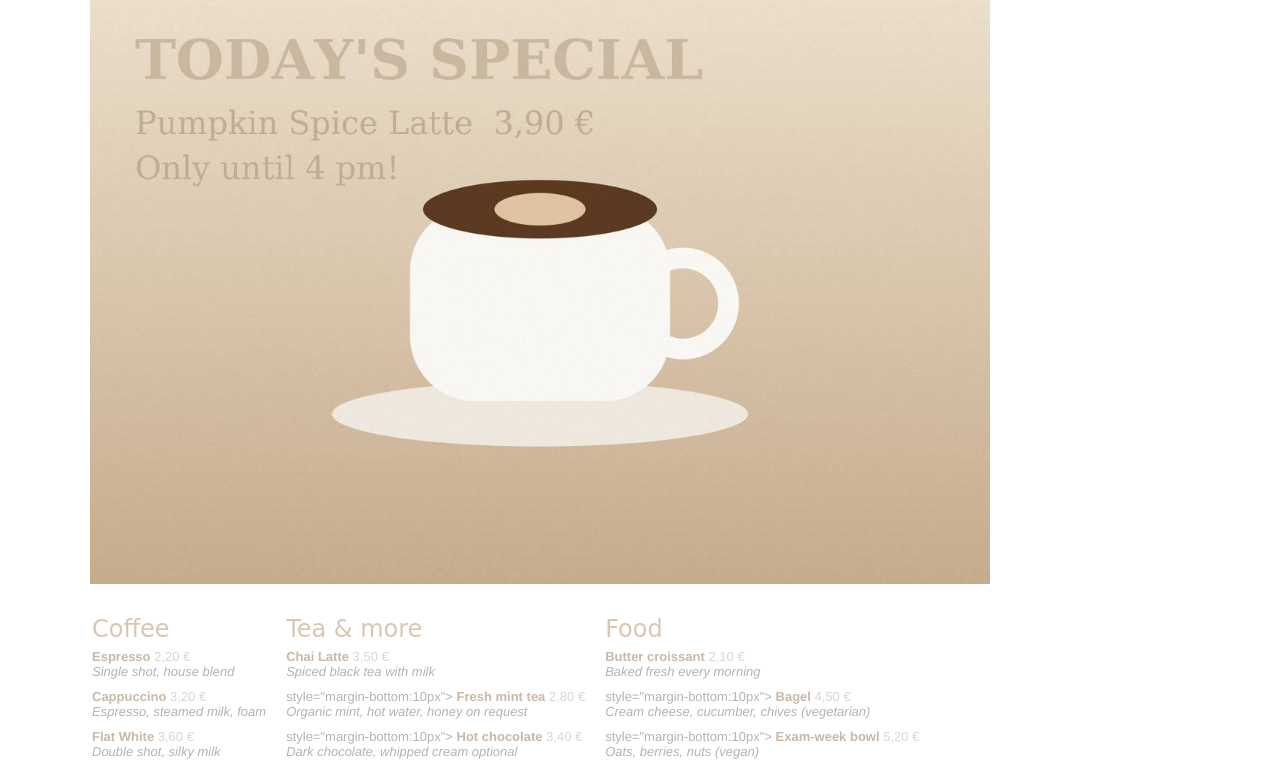
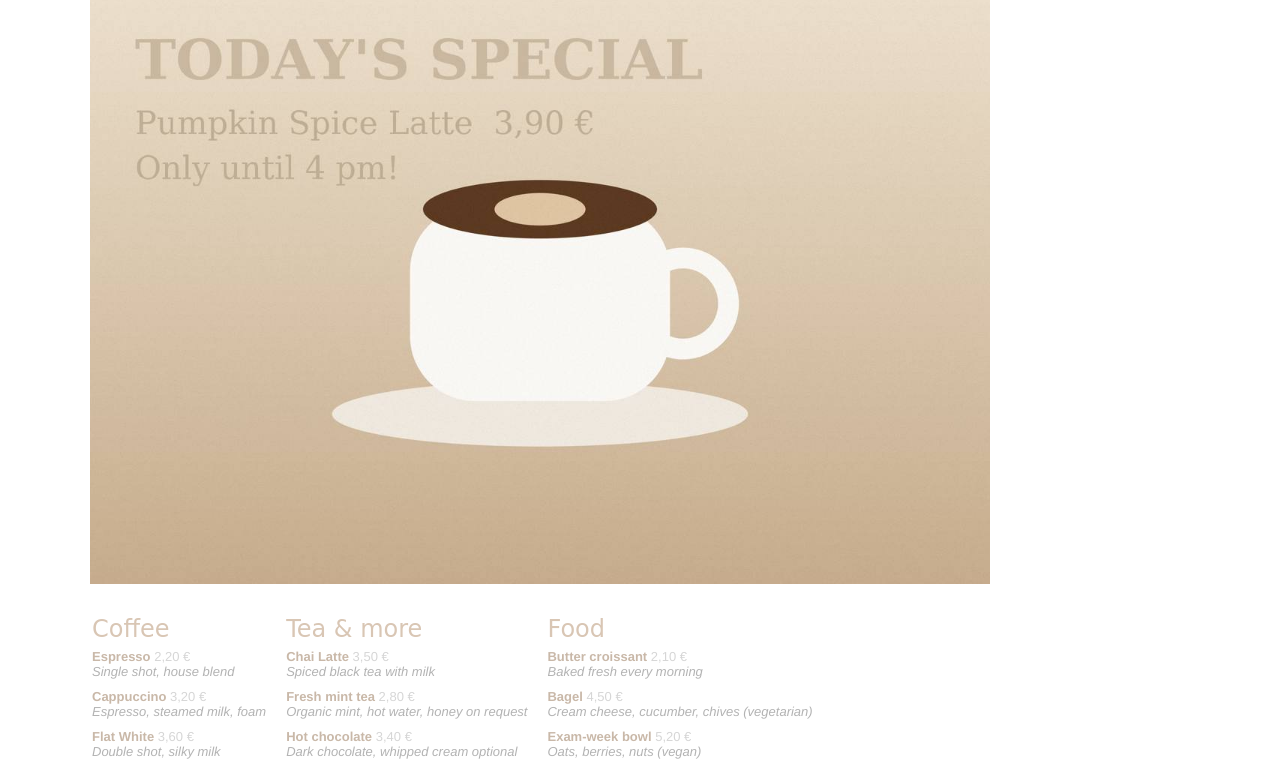
Before and after one commit to Endritshaqiri2007/cm501-Endrit-Shaqiri, a plain HTML site: page epa2-starter/menu.html in a window 1280 px wide. Shown: the part 169-935 px from the top of the page. Drawn offline with Linux system fonts and the light colour scheme.

Commit message:
Fix list item formatting in menu.html

```diff
--- a/epa2-starter/menu.html
+++ b/epa2-starter/menu.html
@@ -1,3 +1,4 @@
+
 <!doctype html>
 <html lang="en">
 <head>
@@ -50,11 +51,11 @@
           <b style="font-weight:800;color:#c9b8a8">Chai Latte</b> <font color="#d6d6d6">3,50 €</font><br>
           <i>Spiced black tea with milk</i>
         </li>
-        <li> style="margin-bottom:10px">
+        <li>
           <b style="font-weight:800;color:#c9b8a8">Fresh mint tea</b> <font color="#d6d6d6">2,80 €</font><br>
           <i>Organic mint, hot water, honey on request</i>
         </li>
-        <li> style="margin-bottom:10px">
+        <li>
           <b style="font-weight:800;color:#c9b8a8">Hot chocolate</b> <font color="#d6d6d6">3,40 €</font><br>
           <i>Dark chocolate, whipped cream optional</i>
         </li>
@@ -67,14 +68,15 @@
           <b style="font-weight:800;color:#c9b8a8">Butter croissant</b> <font color="#d6d6d6">2,10 €</font><br>
           <i>Baked fresh every morning</i>
         </li>
-        <li> style="margin-bottom:10px">
+        <li>
           <b style="font-weight:800;color:#c9b8a8">Bagel</b> <font color="#d6d6d6">4,50 €</font><br>
           <i>Cream cheese, cucumber, chives (vegetarian)</i>
         </li>
-        <li> style="margin-bottom:10px">
+        <li>
           <b style="font-weight:800;color:#c9b8a8">Exam-week bowl</b> <font color="#d6d6d6">5,20 €</font><br>
           <i>Oats, berries, nuts (vegan)</i>
         </li>
+        </ul>
       </td>
     </tr>
   </table>
```
